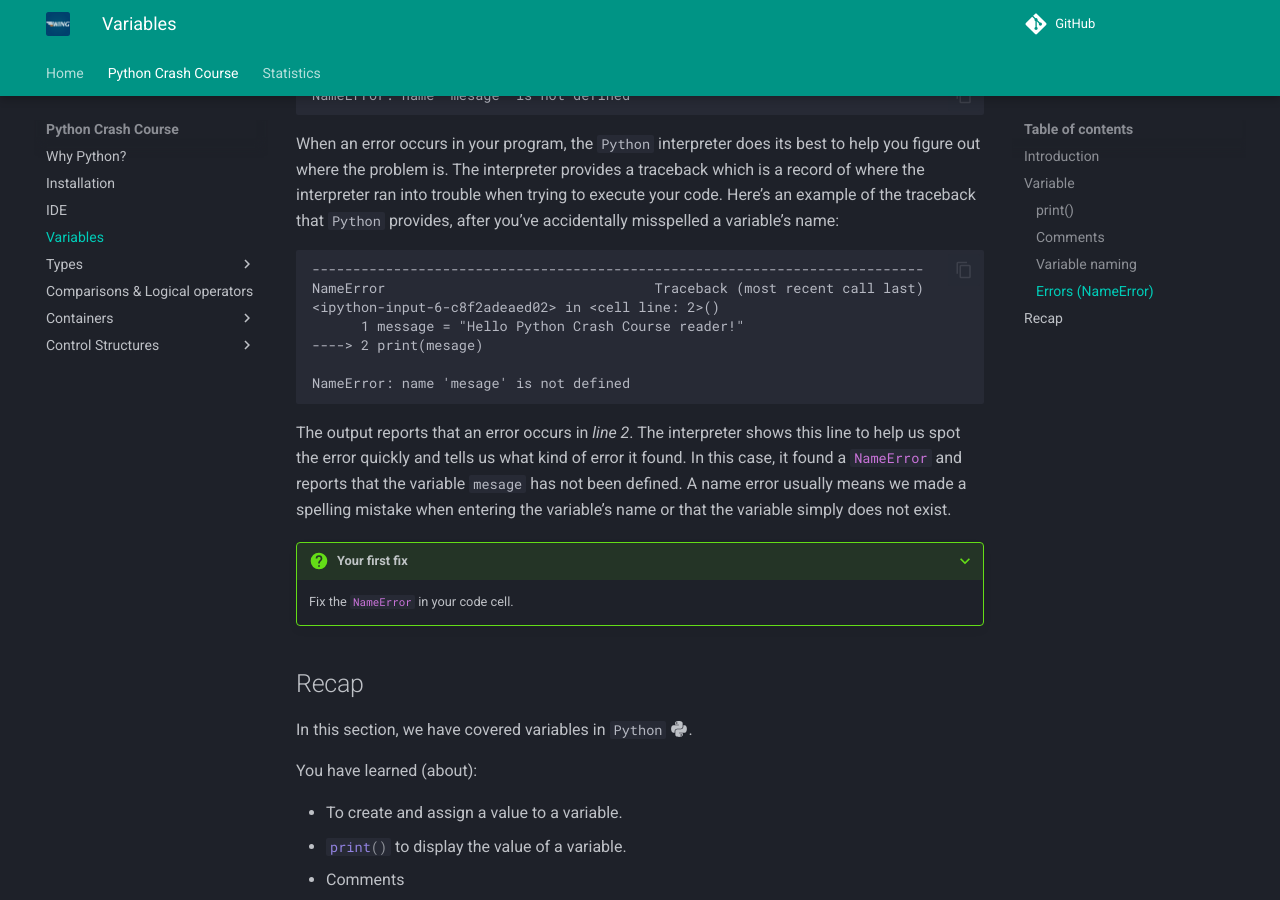
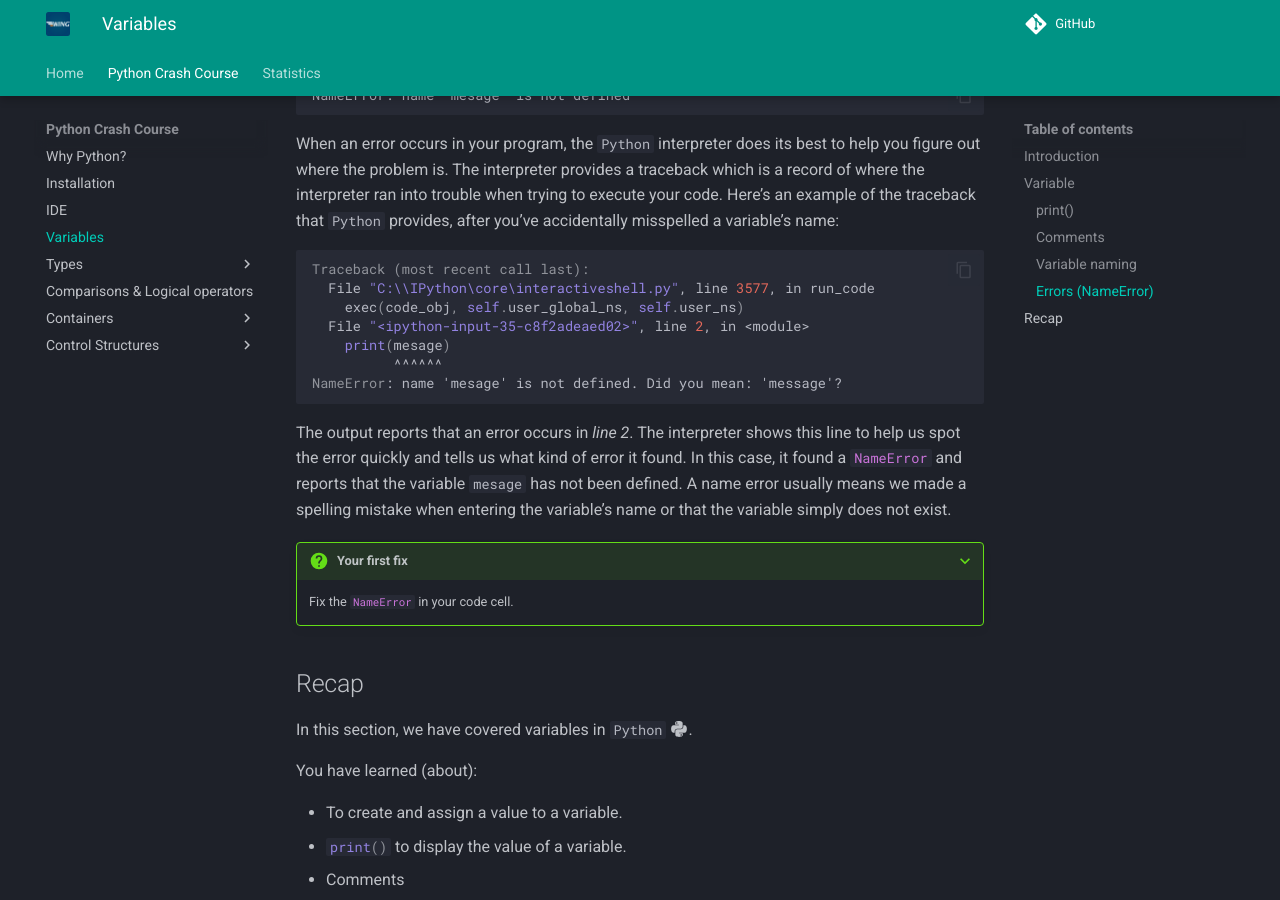
Before and after one commit to mciwing/mciwing.github.io, an MkDocs documentation site: the page built from docs/python/variables.md, in a window 1280 px wide and 900 px high, scrolled down 3319 px. Built offline with MkDocs 1.6.1 and Material for MkDocs 9.7.7, drawn with Linux system fonts in a browser that asks for light colours; comment, search, counter and statistics services are not loaded.

Commit message:
chore: use the `PythonTracebackLexer` to properly format all tracebacks (Python Crash Course) #12

````diff
--- a/docs/python/variables.md
+++ b/docs/python/variables.md
@@ -147,14 +147,14 @@ execute your code.
 Here’s an example of the traceback that `Python` provides, after you’ve
 accidentally misspelled a variable’s name:
 
-```
----------------------------------------------------------------------------
-NameError                                 Traceback (most recent call last)
-<ipython-input-6-c8f2adeaed02> in <cell line: 2>()
-      1 message = "Hello Python Crash Course reader!"
-----> 2 print(mesage)
-
-NameError: name 'mesage' is not defined
+```pytb
+Traceback (most recent call last):
+  File "C:\\IPython\core\interactiveshell.py", line 3577, in run_code
+    exec(code_obj, self.user_global_ns, self.user_ns)
+  File "<ipython-input-35-c8f2adeaed02>", line 2, in <module>
+    print(mesage)
+          ^^^^^^
+NameError: name 'mesage' is not defined. Did you mean: 'message'?
 ```
 
 The output reports that an error occurs in *line 2*. The interpreter shows this
````
Also changed, not shown: docs/python/containers/list.md (+1 -1 lines), docs/python/containers/tuple.md (+1 -1 lines), docs/python/types/bool_and_none.md (+7 -8 lines).
